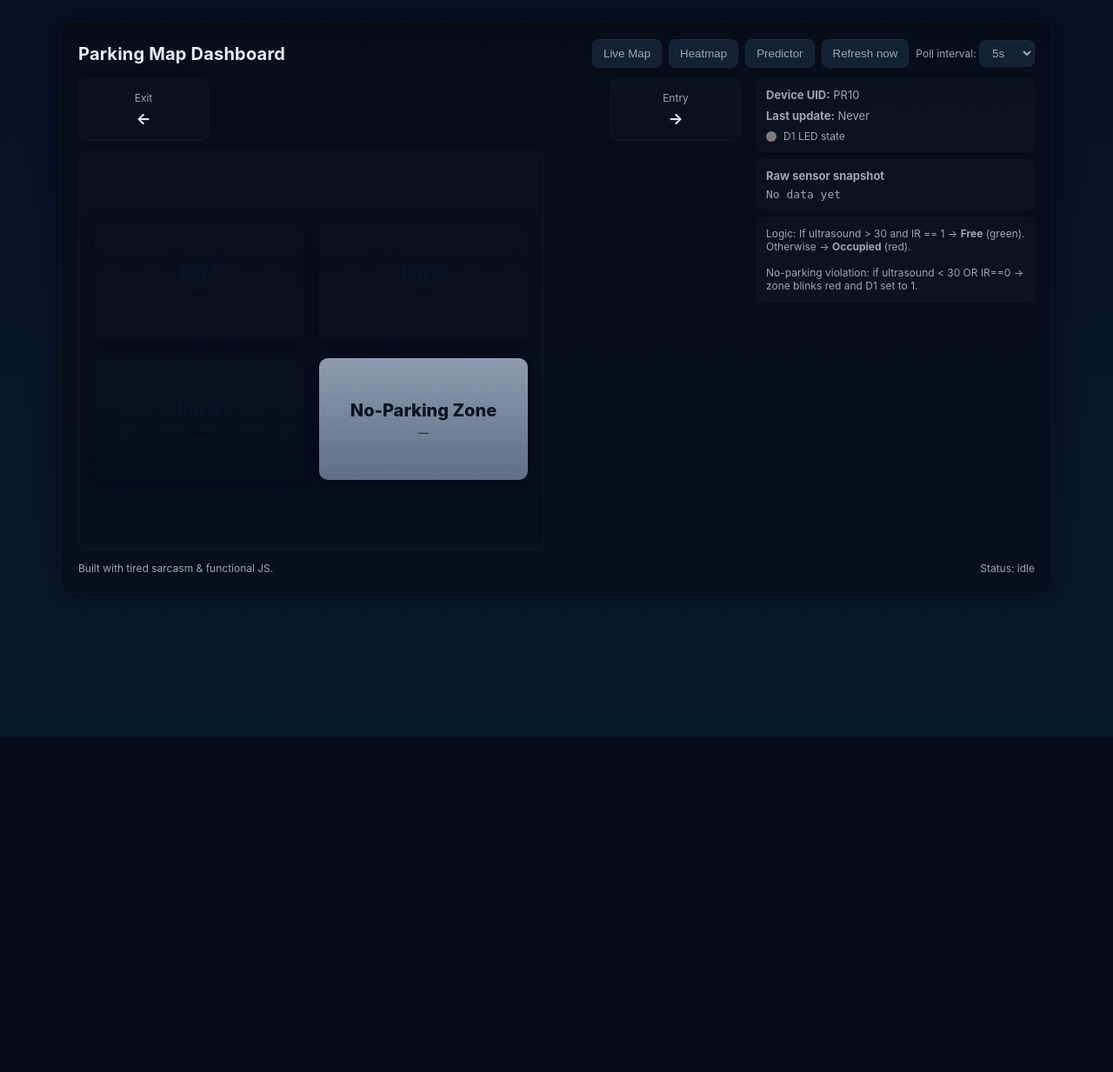
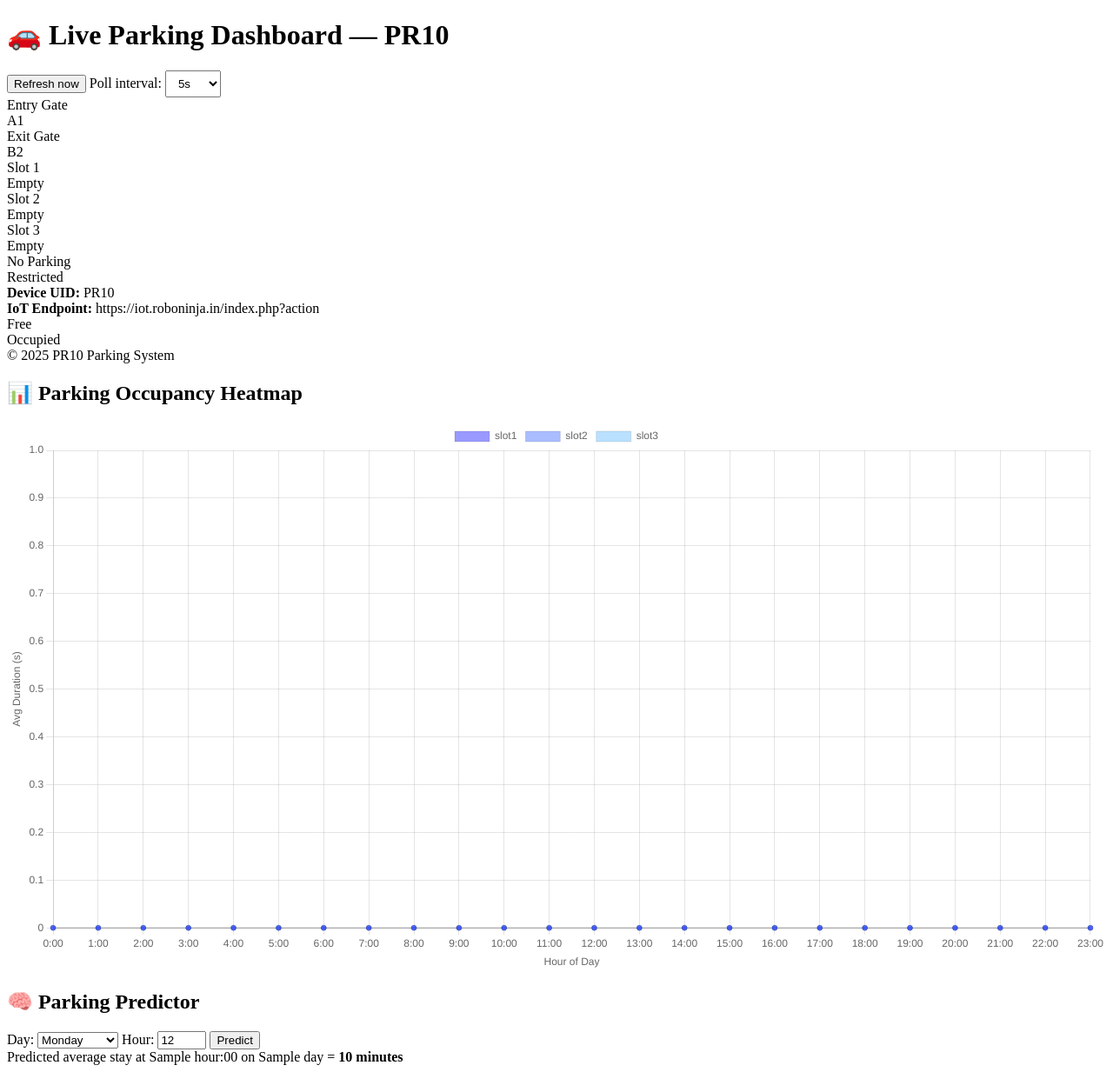
Before and after one commit to Prathik-lgp/LGP-IOT-finalproject, a Flask app: template templates/parking.html in a window 1280 px wide. Shown: the whole page at 87% size. Before the commit the page ends 848 px from the top, so only its background shows below. Run offline with Flask 3, Linux system fonts and the light colour scheme; the template is opened without the code that fills it: most values are stand-ins (such as "Sample title", 1, 10 or a date in 2020).

Commit message:
Adding all functions to one webpage

```diff
--- a/templates/parking.html
+++ b/templates/parking.html
@@ -1,22 +1,20 @@
-<!doctype html>
+<!DOCTYPE html>
 <html lang="en">
 
 <head>
-    <meta charset="utf-8" />
-    <meta name="viewport" content="width=device-width,initial-scale=1" />
-    <title>Parking Map Dashboard — PR10</title>
-    <link rel="stylesheet" href="{{ url_for('static', filename='css/style.css') }}">
+    <meta charset="UTF-8">
+    <title>Parking Dashboard — PR10</title>
+    <link rel="stylesheet" href="{{ url_for('static', filename='styles.css') }}">
+    <script src="https://cdn.jsdelivr.net/npm/chart.js"></script>
 </head>
 
 <body>
-    <div class="container" id="app">
+    <div class="container">
+
+        <!-- LIVE PARKING DASHBOARD -->
         <header>
-            <h1>Parking Map Dashboard</h1>
+            <h1>🚗 Live Parking Dashboard — PR10</h1>
             <div class="controls">
-                <button class="btn" onclick="window.location.href='/parking'">Live Map</button>
-                <button class="btn" onclick="window.location.href='/heatmap'">Heatmap</button>
-                <button class="btn" onclick="window.location.href='/predictor'">Predictor</button>
-
                 <button class="btn" id="refreshBtn">Refresh now</button>
                 <label class="small">Poll interval:
                     <select id="intervalSelect" class="btn" style="padding:6px 10px">
@@ -29,81 +27,141 @@
             </div>
         </header>
 
-        <div class="map">
+        <main class="map">
             <div class="left-col">
-                <div class="entry-exit" style="width:100%">
-                    <div class="spot" style="width:120px">
-                        <div class="spot-label">Exit</div>
-                        <div class="spot-value">←</div>
+                <div class="entry-exit">
+                    <div class="spot">
+                        <div class="spot-label">Entry Gate</div>
+                        <div class="spot-value">A1</div>
                     </div>
-                    <div style="flex:1"></div>
-                    <div class="spot" style="width:120px">
-                        <div class="spot-label">Entry</div>
-                        <div class="spot-value">→</div>
+                    <div class="spot">
+                        <div class="spot-label">Exit Gate</div>
+                        <div class="spot-value">B2</div>
                     </div>
                 </div>
 
-                <div class="map-area" aria-hidden="false">
-                    <div class="parking-grid" id="parkingGrid">
-                        <div class="lot" id="lot1" data-id="1">
-                            <div id="lot1-label">Lot 1</div>
-                            <div class="sub" id="lot1-sub">—</div>
+                <div class="map-area">
+                    <div class="parking-grid">
+                        <div class="lot" id="slot1">Slot 1<div class="sub">Empty</div>
                         </div>
-                        <div class="lot" id="lot2" data-id="2">
-                            <div id="lot2-label">Lot 2</div>
-                            <div class="sub" id="lot2-sub">—</div>
+                        <div class="lot" id="slot2">Slot 2<div class="sub">Empty</div>
                         </div>
-                        <div class="lot" id="lot3" data-id="3">
-                            <div id="lot3-label">Lot 3</div>
-                            <div class="sub" id="lot3-sub">—</div>
+                        <div class="lot" id="slot3">Slot 3<div class="sub">Empty</div>
                         </div>
-                        <div class="lot nopark" id="nopark" data-id="X">
-                            <div id="nopark-label">No-Parking Zone</div>
-                            <div class="sub" id="nopark-sub">—</div>
+                        <div class="lot nopark">No Parking<div class="sub">Restricted</div>
                         </div>
                     </div>
                 </div>
-
             </div>
 
-            <aside class="side-info" style="width:320px">
+            <div class="side-info">
                 <div class="meta">
-                    <div><strong>Device UID:</strong> PR10</div>
-                    <div style="margin-top:8px"><strong>Last update:</strong> <span id="lastUpdate">Never</span></div>
+                    <div><strong>Device UID:</strong> {{ DEVICE_UID }}</div>
+                    <div><strong>IoT Endpoint:</strong> {{ IOT_BASE_URL }}</div>
                     <div class="status-row">
-                        <div class="dot" id="dotLed" style="background:#7c7c7c"></div>
-                        <div class="small">D1 LED state</div>
+                        <div class="dot free"></div> Free
+                        <div class="dot occ"></div> Occupied
                     </div>
                 </div>
+            </div>
+        </main>
 
-                <div class="meta" id="rawDataBox">
-                    <div style="font-weight:700; margin-bottom:6px">Raw sensor snapshot</div>
-                    <pre id="rawDump"
-                        style="white-space:pre-wrap; font-size:13px; margin:0; color:var(--muted)">No data yet</pre>
-                </div>
+        <footer><span>© 2025 PR10 Parking System</span></footer>
 
-                <div class="meta small">
-                    Logic: If ultrasound > 30 and IR == 1 → <strong>Free</strong> (green). Otherwise →
-                    <strong>Occupied</strong> (red).
-                    <br><br>
-                    No-parking violation: if ultrasound < 30 OR IR==0 → zone blinks red and D1 set to 1. </div>
-            </aside>
-        </div>
+        <!-- HEATMAP SECTION -->
+        <section class="chart-container">
+            <h2>📊 Parking Occupancy Heatmap</h2>
+            <canvas id="heatmapChart" width="800" height="400"></canvas>
+        </section>
 
-        <footer>
-            <div class="small">Built with tired sarcasm & functional JS.</div>
-            <div id="statusMsg" class="small">Status: idle</div>
-        </footer>
+        <!-- PREDICTOR SECTION -->
+        <section class="predictor chart-container">
+            <h2>🧠 Parking Predictor</h2>
+            <form method="POST" action="/predictor">
+                <label>Day:</label>
+                <select name="day">
+                    <option>Monday</option>
+                    <option>Tuesday</option>
+                    <option>Wednesday</option>
+                    <option>Thursday</option>
+                    <option>Friday</option>
+                    <option>Saturday</option>
+                    <option>Sunday</option>
+                </select>
+
+                <label>Hour:</label>
+                <input type="number" name="hour" min="0" max="23" value="12">
+                <button type="submit">Predict</button>
+            </form>
+
+            {% if prediction is not none %}
+            <div id="predictResult">
+                Predicted average stay at {{ hour }}:00 on {{ day }} = <strong>{{ prediction }} minutes</strong>
+            </div>
+            {% endif %}
+        </section>
     </div>
-    <!-- Inject env vars into JS -->
+
     <script>
-        const base = "{{ IOT_BASE_URL }}";
-        const uid = "{{ DEVICE_UID }}";
+        // --- LIVE UPDATE SCRIPT ---
+        async function fetchSlots() {
+            const res = await fetch("{{ IOT_BASE_URL }}=get_parking_status&uid={{ DEVICE_UID }}");
+            const data = await res.json();
+
+            for (const [slot, info] of Object.entries(data)) {
+                const el = document.getElementById(slot);
+                if (!el) continue;
+                el.classList.remove("free", "occupied", "blink");
+
+                if (info.status === "occupied") {
+                    el.classList.add("occupied");
+                    el.querySelector(".sub").innerText = "Occupied";
+                } else if (info.status === "nopark") {
+                    el.classList.add("nopark");
+                    el.querySelector(".sub").innerText = "No Parking";
+                } else {
+                    el.classList.add("free");
+                    el.querySelector(".sub").innerText = "Free";
+                }
+            }
+        }
+
+        let pollInterval = 5000;
+        document.getElementById("intervalSelect").addEventListener("change", e => {
+            pollInterval = parseInt(e.target.value);
+        });
+
+        document.getElementById("refreshBtn").addEventListener("click", fetchSlots);
+
+        setInterval(fetchSlots, pollInterval);
+        fetchSlots();
+
+        // --- HEATMAP CHART ---
+        fetch("/heatmap_data")
+            .then(res => res.json())
+            .then(heatmapData => {
+                const days = Object.keys(heatmapData);
+                const hours = Array.from({ length: 24 }, (_, i) => i + ":00");
+                const datasets = days.map((day, idx) => ({
+                    label: day,
+                    data: heatmapData[day] || Array(24).fill(0),
+                    borderWidth: 1,
+                    backgroundColor: `rgba(${(idx * 40) % 255}, ${(idx * 90) % 255}, 255, 0.4)`
+                }));
+
+                new Chart(document.getElementById("heatmapChart"), {
+                    type: "line",
+                    data: { labels: hours, datasets },
+                    options: {
+                        responsive: true,
+                        scales: {
+                            y: { beginAtZero: true, title: { display: true, text: "Avg Duration (s)" } },
+                            x: { title: { display: true, text: "Hour of Day" } }
+                        }
+                    }
+                });
+            });
     </script>
-
-    <!-- Include your modular JS -->
-
-    <script src="{{ url_for('static', filename='js/main.js') }}"></script>
 </body>
 
 </html>
```
